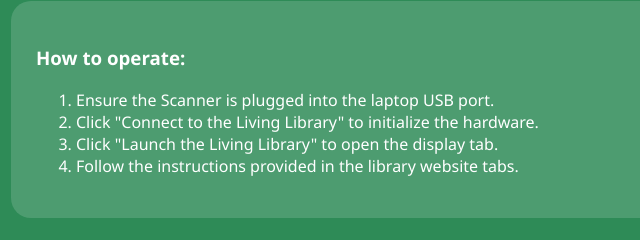
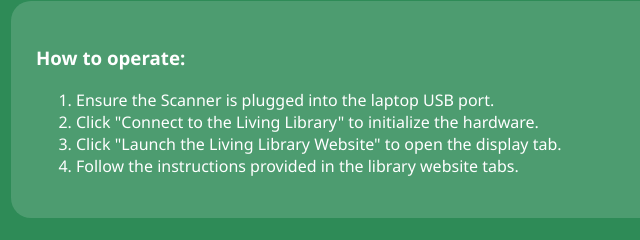
Before and after one commit to yongjincheng-byte/the-living-library, a plain HTML site: page index.html in a window 1280 px wide. Shown: the part 275-515 px from the top of the page, 304-944 px from the left. Drawn offline with Linux system fonts and the light colour scheme.

Commit message:
Update index.html

```diff
--- a/index.html
+++ b/index.html
@@ -34,7 +34,7 @@
         <ol>
             <li>Ensure the Scanner is plugged into the laptop USB port.</li>
             <li>Click "Connect to the Living Library" to initialize the hardware.</li>
-            <li>Click "Launch the Living Library" to open the display tab.</li>
+            <li>Click "Launch the Living Library Website" to open the display tab.</li>
             <li>Follow the instructions provided in the library website tabs.</li>
         </ol>
     </div>
@@ -59,7 +59,7 @@
         function navigateDisplay(scanResult) {
             const scanLower = scanResult.toLowerCase();
 
-            // 1. State Updates
+            // 1. Update states
             if (scanLower.includes("english")) currentLang = "english";
             else if (scanLower.includes("chinese")) currentLang = "chinese";
             else if (scanLower.includes("malay")) currentLang = "malay";
@@ -74,7 +74,7 @@
             const baseUrl = "https://sites.google.com/students.edu.sg/the-living-library/";
             let targetPage = "";
 
-            // 2. Logic Table for all languages
+            // 2. Logic: Context-aware mapping
             if (currentLang === "english") {
                 if (currentHerb === "home") targetPage = "english";
                 else if (currentHerb === "laksa") targetPage = "english/laksa-leaf";
@@ -100,6 +100,7 @@
                 else if (currentHerb === "lemongrass") targetPage = "bahasa-melayu/serai-lemongrass";
             }
             else if (currentLang === "tamil") {
+                // UPDATE THESE PATHS TO MATCH YOUR LIVE GOOGLE SITE URLS
                 if (currentHerb === "home") targetPage = "%E0%AE%A4%E0%AE%AE%E0%AE%B4";
                 else if (currentHerb === "laksa") targetPage = "%E0%AE%A4%E0%AE%AE%E0%AE%B4/laksa-leaf";
                 else if (currentHerb === "pandan") targetPage = "%E0%AE%A4%E0%AE%AE%E0%AE%B4/pandan-leaf";
```
